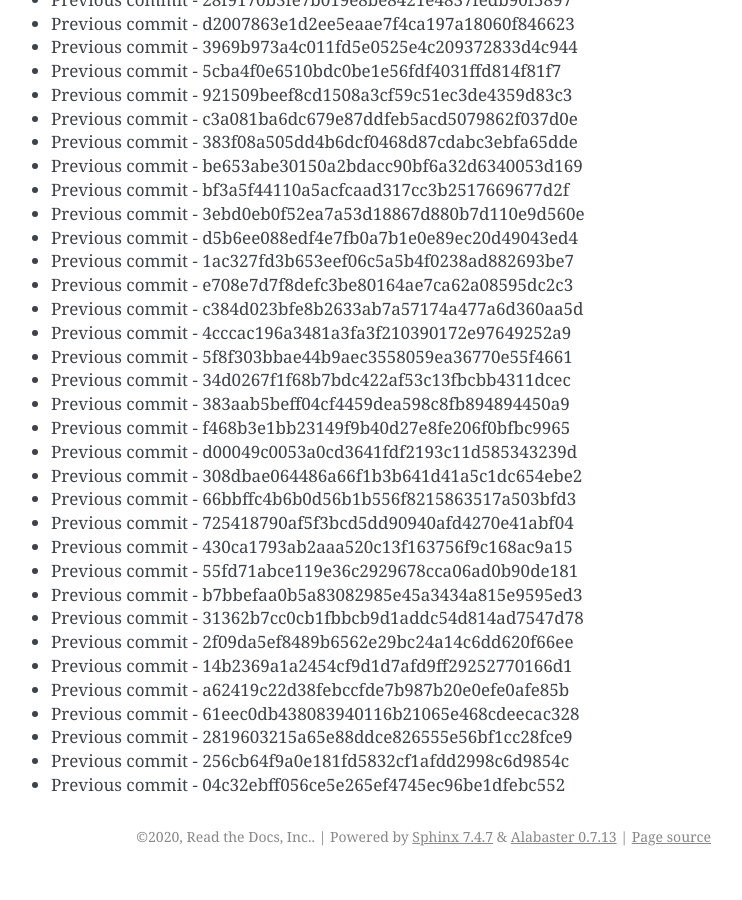
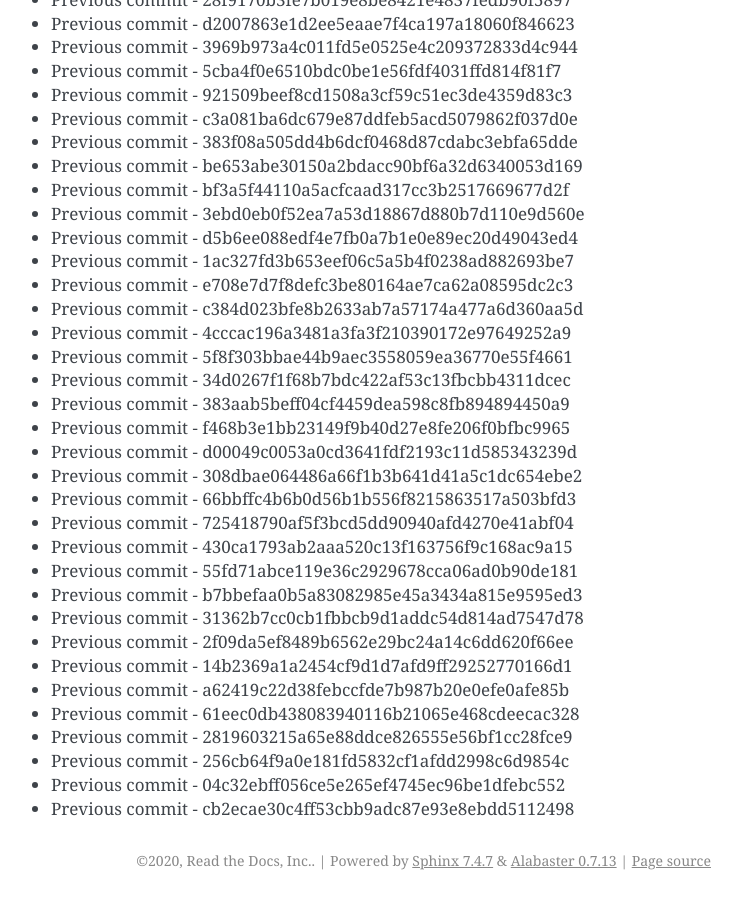
Before and after one commit to readthedocs/rtd-git-stresstest, a Sphinx documentation site: the page built from docs/updates.rst, in a window 1280 px wide and 900 px high, scrolled down 99865 px. Shown: the whole window, without its empty margins (399-1141 px from the left). Built offline with Sphinx 7.4.7, drawn with Linux system fonts in a browser that asks for light colours; before the commit the page ends 100741 px from its top, so only the background shows below that.

Commit message:
Generating commit from previous: cb2ecae30c4ff53cbb9adc87e93e8ebdd5112498

```diff
--- a/docs/updates.rst
+++ b/docs/updates.rst
@@ -4228,3 +4228,4 @@ It can be tested for any performance characteristics.
 * Previous commit - 2819603215a65e88ddce826555e56bf1cc28fce9
 * Previous commit - 256cb64f9a0e181fd5832cf1afdd2998c6d9854c
 * Previous commit - 04c32ebff056ce5e265ef4745ec96be1dfebc552
+* Previous commit - cb2ecae30c4ff53cbb9adc87e93e8ebdd5112498
```
